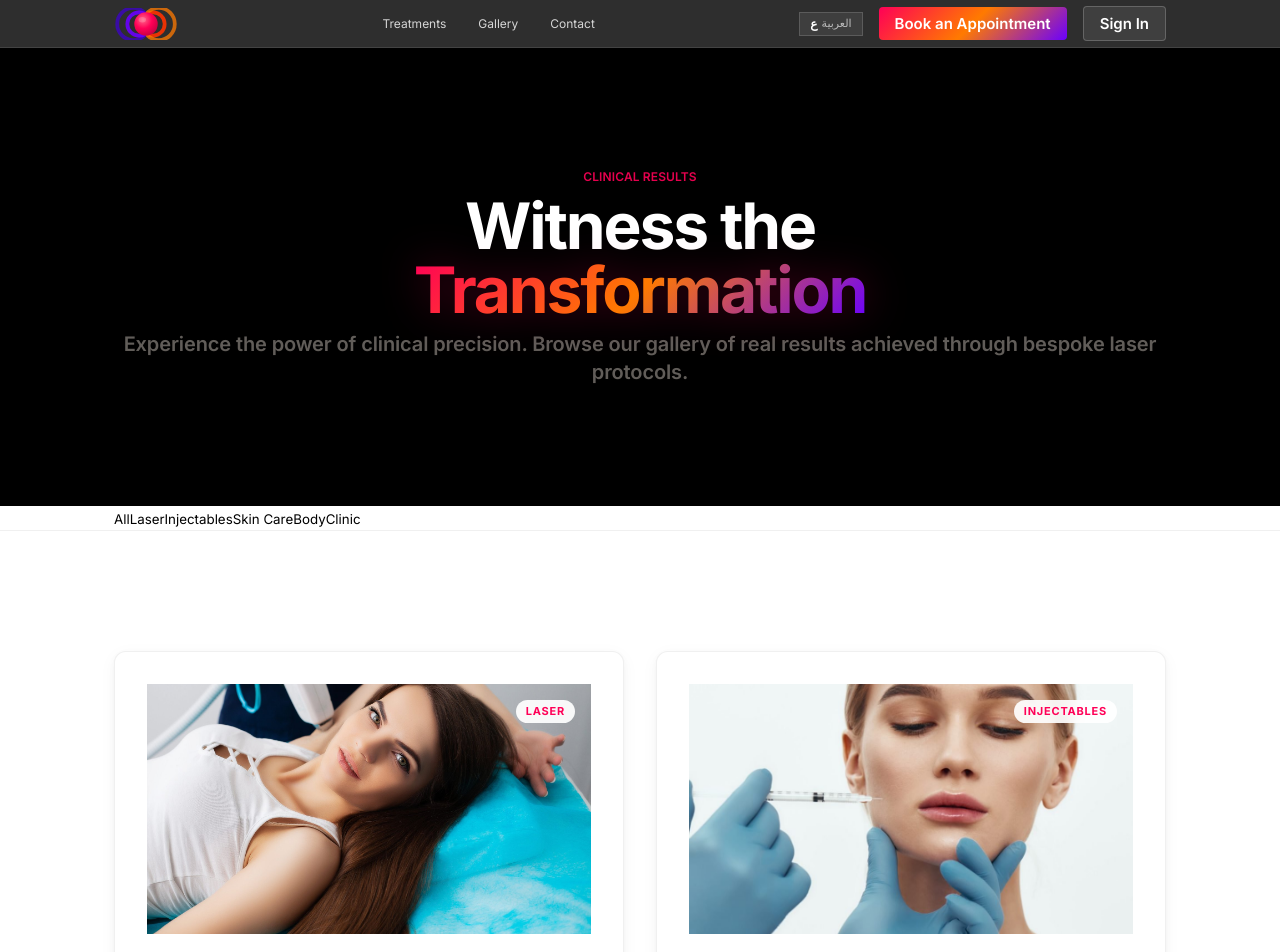
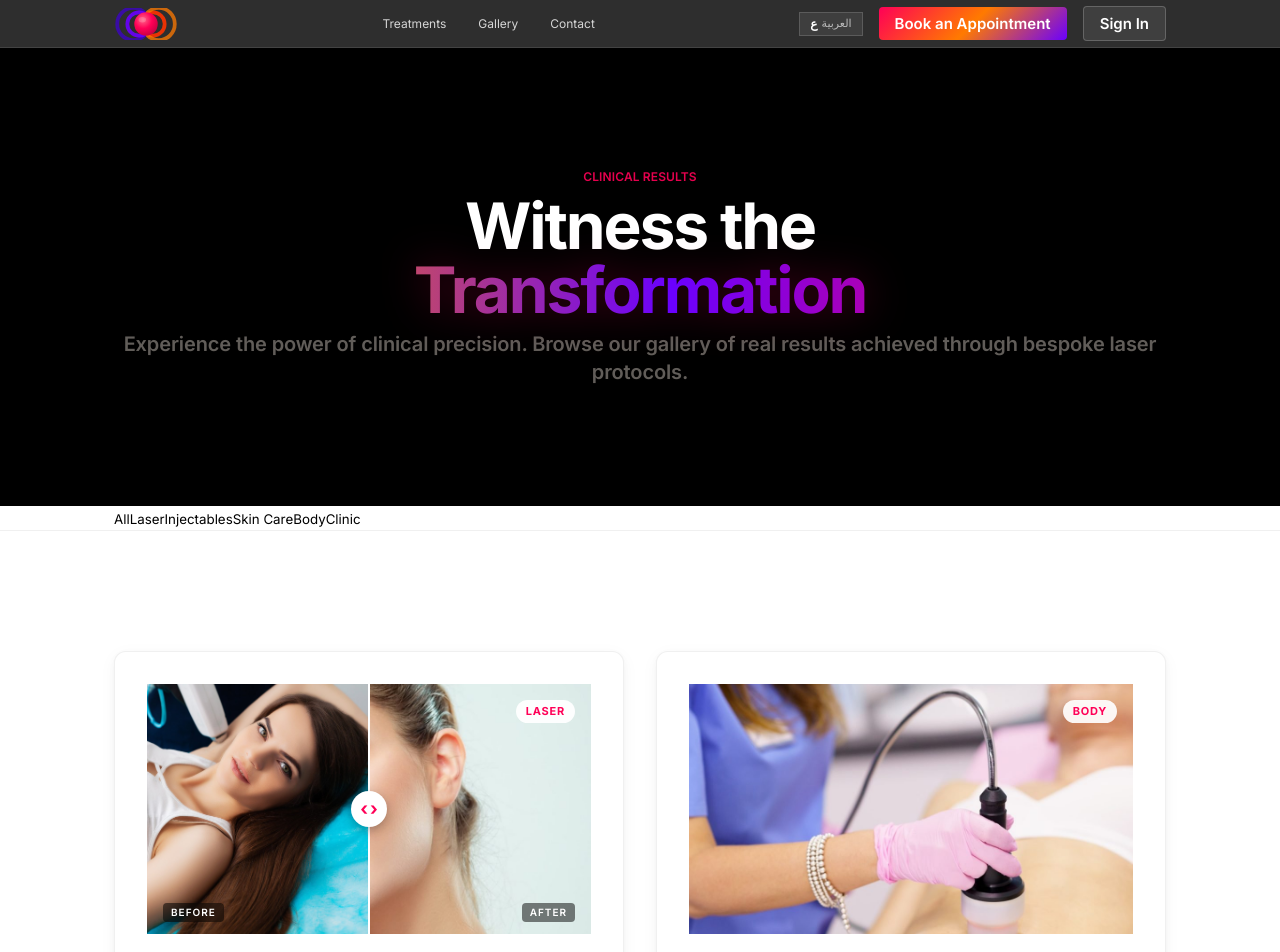
Before and after one commit to Abdoocoder/Enlyten2, a React (Vite) app: page /gallery in a window 1280 px wide. Shown: the top 952 px of the page. Built offline with nearby package versions, Linux system fonts and the light colour scheme; no server answers; the database is empty.

Commit message:
feat: implement global design system and core page styles with new UI components

```diff
--- a/src/data/mockData.json
+++ b/src/data/mockData.json
@@ -126,6 +126,8 @@
       "description": "Smooth, hair-free skin after 3 sessions.",
       "description_ar": "بشرة ناعمة خالية من الشعر بعد 3 جلسات.",
       "image_url": "/service-laser-hair.jpg",
+      "before_url": "/service-laser-hair.jpg",
+      "after_url": "/service-skin.jpg",
       "category": "Laser"
     },
     {
--- a/src/pages/Auth.css
+++ b/src/pages/Auth.css
@@ -3,10 +3,11 @@
   min-height: 100vh;
   justify-content: center;
   padding: var(--spacing-huge) 0;
-  background-color: var(--black);
-  background-image:
-    radial-gradient(ellipse 80% 50% at 20% 40%, rgba(255, 0, 87, 0.07) 0%, transparent 60%),
-    radial-gradient(ellipse 60% 40% at 80% 60%, rgba(106, 0, 255, 0.05) 0%, transparent 60%);
+  background:
+    linear-gradient(rgba(0, 0, 0, 0.6), rgba(0, 0, 0, 0.6)),
+    url('/images/auth-bg.png') no-repeat center center;
+  background-size: cover;
+  background-attachment: fixed;
 }
 
 .max-width-tiny {
@@ -79,7 +80,7 @@
 .apple-input:focus {
   outline: none;
   border-color: var(--logo-pink);
-  box-shadow: 0 0 0 3px rgba(255, 0, 87, 0.15);
+  box-shadow: var(--laser-focus-ring);
   background: rgba(255, 255, 255, 0.1);
 }
 
--- a/src/pages/Booking.css
+++ b/src/pages/Booking.css
@@ -218,7 +218,7 @@
 .apple-date-input:focus {
   outline: none;
   border-color: var(--logo-pink);
-  box-shadow: 0 0 0 3px rgba(255, 0, 87, 0.1);
+  box-shadow: var(--laser-focus-ring);
 }
 
 .time-slots-grid {
@@ -324,7 +324,7 @@
 .apple-textarea:focus {
   outline: none;
   border-color: var(--logo-pink);
-  box-shadow: 0 0 0 3px rgba(255, 0, 87, 0.1);
+  box-shadow: var(--laser-focus-ring);
 }
 
 /* ── Shared Actions ── */
--- a/src/pages/Dashboard.css
+++ b/src/pages/Dashboard.css
@@ -20,15 +20,67 @@
 .dashboard-main { align-items: flex-start; padding-top: 0; }
 
 /* Success Banner */
-.success-banner {
-  background-color: rgba(52,199,89,0.12);
-  color: #1a7f37;
-  border: 1px solid rgba(52,199,89,0.3);
-  padding: var(--spacing-md) var(--spacing-lg);
-  border-radius: var(--radius-lg);
-  margin-bottom: var(--spacing-xl);
-  text-align: center;
+/* Premium Toast */
+.premium-toast {
+  position: fixed;
+  top: 24px;
+  left: 50%;
+  transform: translateX(-50%);
+  z-index: 2000;
+  background: var(--glass-bg);
+  backdrop-filter: var(--glass-blur);
+  padding: 12px 24px;
+  border-radius: var(--radius-pill);
+  border: 1px solid rgba(255, 255, 255, 0.1);
+  box-shadow: 0 20px 40px rgba(0, 0, 0, 0.4), var(--laser-glow);
+  display: flex;
+  flex-direction: column;
+  overflow: hidden;
+  min-width: 300px;
+}
+
+.toast-content {
+  display: flex;
+  align-items: center;
+  gap: 12px;
+  color: var(--white);
   font-weight: 500;
+}
+
+.toast-icon {
+  background: var(--laser-gradient);
+  width: 24px;
+  height: 24px;
+  border-radius: 50%;
+  display: flex;
+  align-items: center;
+  justify-content: center;
+  font-size: 14px;
+  box-shadow: var(--laser-glow);
+}
+
+.toast-progress {
+  position: absolute;
+  bottom: 0;
+  left: 0;
+  height: 2px;
+  background: var(--laser-gradient);
+  width: 100%;
+  animation: toast-progress 5s linear forwards;
+}
+
+@keyframes toast-progress {
+  from { width: 100%; }
+  to { width: 0%; }
+}
+
+.animation-slide-down {
+  animation: slideDownFade 0.5s var(--animation-premium) forwards;
+}
+
+@keyframes slideDownFade {
+  from { opacity: 0; transform: translate(-50%, -20px); }
+  to { opacity: 1; transform: translate(-50%, 0); }
 }
 
 /* KPI Row */
--- a/src/pages/Dashboard.jsx
+++ b/src/pages/Dashboard.jsx
@@ -123,7 +123,13 @@ const Dashboard = () => {
         <div className="content-well">
 
           {successMessage && (
-            <div className="success-banner">{successMessage}</div>
+            <div className="premium-toast success-toast animation-slide-down">
+              <div className="toast-content">
+                <span className="toast-icon">✓</span>
+                <p>{successMessage}</p>
+              </div>
+              <div className="toast-progress"></div>
+            </div>
           )}
 
           {/* KPI Row */}
--- a/src/pages/Gallery.css
+++ b/src/pages/Gallery.css
@@ -27,15 +27,16 @@
 
 /* ── Gallery Grid ── */
 .gallery-grid-v2 {
-  display: grid;
-  grid-template-columns: repeat(2, 1fr);
-  gap: var(--spacing-xl);
+  column-count: 2;
+  column-gap: var(--spacing-xl);
 }
 
 /* ── Gallery Tile ── */
 .gallery-tile {
-  display: flex;
-  flex-direction: column;
+  display: inline-block;
+  width: 100%;
+  margin-bottom: var(--spacing-xl);
+  break-inside: avoid;
   border: 1px solid var(--outline-variant);
   border-radius: var(--radius-lg);
   overflow: hidden;
@@ -117,15 +118,101 @@
   line-height: 1.5;
 }
 
-/* ── Placeholder ── */
-.gallery-placeholder {
+/* ── Before/After Slider ── */
+.ba-slider {
+  position: relative;
   width: 100%;
   height: 100%;
+  cursor: ew-resize;
+  user-select: none;
+  overflow: hidden;
+}
+
+.ba-before-img,
+.ba-after-img {
+  position: absolute;
+  top: 0;
+  inset-inline-start: 0;
+  width: 100%;
+  height: 100%;
+  background-size: cover;
+  background-position: center;
+}
+
+.ba-before-img {
+  z-index: 2;
+  border-inline-end: 1px solid rgba(255, 255, 255, 0.5);
+}
+
+.ba-after-img {
+  z-index: 1;
+}
+
+.ba-handle {
+  position: absolute;
+  top: 0;
+  bottom: 0;
+  z-index: 3;
+  width: 2px;
+  background: var(--white);
+  pointer-events: none;
+  inset-inline-start: 0;
+  transform: translateX(-50%);
+}
+
+.ba-handle-circle {
+  position: absolute;
+  top: 50%;
+  left: 50%;
+  transform: translate(-50%, -50%);
+  width: 36px;
+  height: 36px;
+  background: var(--white);
+  border-radius: 50%;
+  box-shadow: 0 4px 12px rgba(0,0,0,0.3);
   display: flex;
   align-items: center;
   justify-content: center;
-  background: linear-gradient(135deg, var(--warm-white) 0%, #ebebed 100%);
 }
+
+.ba-handle-circle::before,
+.ba-handle-circle::after {
+  content: '‹';
+  font-size: 18px;
+  font-weight: 700;
+  color: var(--logo-pink);
+  margin: 0 1px;
+}
+
+.ba-handle-circle::after {
+  content: '›';
+}
+
+.ba-labels {
+  position: absolute;
+  bottom: 12px;
+  left: 0;
+  right: 0;
+  display: flex;
+  justify-content: space-between;
+  padding: 0 16px;
+  z-index: 4;
+  pointer-events: none;
+}
+
+.ba-label {
+  background: rgba(0, 0, 0, 0.5);
+  color: var(--white);
+  font-size: 10px;
+  font-weight: 600;
+  text-transform: uppercase;
+  letter-spacing: 0.1em;
+  padding: 2px 8px;
+  border-radius: 4px;
+  backdrop-filter: blur(4px);
+}
+
+/* ── Placeholder ── */
 
 /* ── States ── */
 .loading-well,
--- a/src/pages/Gallery.jsx
+++ b/src/pages/Gallery.jsx
@@ -4,6 +4,45 @@ import './Gallery.css';
 import Card from '../components/UI/Card/Card';
 import { useGallery } from '../hooks/useDatabase';
 import mockData from '../data/mockData.json';
+
+const BeforeAfterSlider = ({ before, after, alt }) => {
+  const [sliderPos, setSliderPos] = useState(50);
+
+  const handleMove = (e) => {
+    const rect = e.currentTarget.getBoundingClientRect();
+    const x = e.type === 'touchmove' ? e.touches[0].clientX : e.clientX;
+    const isRtl = document.dir === 'rtl';
+    const pos = isRtl
+      ? ((rect.right - x) / rect.width) * 100
+      : ((x - rect.left) / rect.width) * 100;
+    setSliderPos(Math.max(0, Math.min(100, pos)));
+  };
+
+  return (
+    <div
+      className="ba-slider"
+      onMouseMove={handleMove}
+      onTouchMove={handleMove}
+    >
+      <div className="ba-after-img" style={{ backgroundImage: `url(${after})` }} />
+      <div
+        className="ba-before-img"
+        style={{
+          backgroundImage: `url(${before})`,
+          width: `${sliderPos}%`
+        }}
+      />
+      <div className="ba-handle" style={{ left: `${sliderPos}%` }}>
+        <div className="ba-handle-line"></div>
+        <div className="ba-handle-circle"></div>
+      </div>
+      <div className="ba-labels">
+        <span className="ba-label before">Before</span>
+        <span className="ba-label after">After</span>
+      </div>
+    </div>
+  );
+};
 
 const Gallery = () => {
   const { t, i18n } = useTranslation();
@@ -73,7 +112,13 @@ const Gallery = () => {
               {filteredGallery.map(item => (
                 <Card key={item.id} variant="white" className="apple-card gallery-tile" padded={false}>
                   <div className="gallery-tile-image-side">
-                    {item.image_url ? (
+                    {item.before_url && item.after_url ? (
+                      <BeforeAfterSlider
+                        before={item.before_url}
+                        after={item.after_url}
+                        alt={isAr ? (item.title_ar || item.title) : item.title}
+                      />
+                    ) : item.image_url ? (
                       <>
                         <img
                           src={item.image_url}
--- a/src/pages/Home.css
+++ b/src/pages/Home.css
@@ -6,9 +6,15 @@
 .hero {
   min-height: 100vh;
   position: relative;
+  display: flex;
+  align-items: center;
   justify-content: center;
   text-align: center;
-  background-color: var(--black);
+  background:
+    linear-gradient(to bottom, rgba(0, 0, 0, 0.7) 0%, rgba(0, 0, 0, 0.4) 50%, rgba(0, 0, 0, 0.8) 100%),
+    url('/images/hero-clinic.png') no-repeat center center;
+  background-size: cover;
+  background-attachment: fixed;
   z-index: 1;
 }
 
--- a/src/styles/global.css
+++ b/src/styles/global.css
@@ -237,12 +237,19 @@ button {
 
 /* ─── Laser identity helpers ─── */
 .laser-text {
-  background: var(--laser-gradient);
+  background: var(--laser-text-gradient);
+  background-size: 300% 100%;
   -webkit-background-clip: text;
   -webkit-text-fill-color: transparent;
   background-clip: text;
   display: inline-block;
   filter: drop-shadow(var(--laser-glow));
+  animation: laser-move 8s linear infinite;
+}
+
+@keyframes laser-move {
+  0% { background-position: 0% 50%; }
+  100% { background-position: 100% 50%; }
 }
 
 .brand-accent {
--- a/src/styles/variables.css
+++ b/src/styles/variables.css
@@ -12,6 +12,7 @@
 
   --laser-gradient:     linear-gradient(135deg, var(--logo-pink) 0%, var(--logo-orange) 50%, var(--logo-purple) 100%);
   --laser-gradient-alt: linear-gradient(135deg, var(--logo-purple) 0%, var(--logo-pink) 100%);
+  --laser-text-gradient: linear-gradient(90deg, var(--logo-pink), var(--logo-orange), var(--logo-purple), var(--logo-pink));
 
   /* ─── Warm Neutral Scale (Notion-inspired) ─── */
   --warm-white:   #f6f5f4;   /* section alt background — yellow-brown undertone */
@@ -109,10 +110,12 @@
 
   --shadow-laser: 0 8px 24px rgba(255, 0, 87, 0.18);
   --laser-glow:   0 0 20px  rgba(255, 0, 87, 0.30);
+  --laser-focus-ring: 0 0 0 4px rgba(255, 0, 87, 0.15);
 
   /* ─── Transitions ─── */
   --transition-fast:   all 0.15s cubic-bezier(0, 0, 0.5, 1);
   --transition-smooth: all 0.30s cubic-bezier(0.25, 0.1, 0.25, 1);
+  --animation-premium: cubic-bezier(0.65, 0, 0.35, 1);
 
   /* ─── Layout ─── */
   --max-width: 1100px;
```
Also changed, not shown: src/pages/Admin.css (+10 -3 lines), public/images/auth-bg.png (added), public/images/hero-clinic.png (added).
